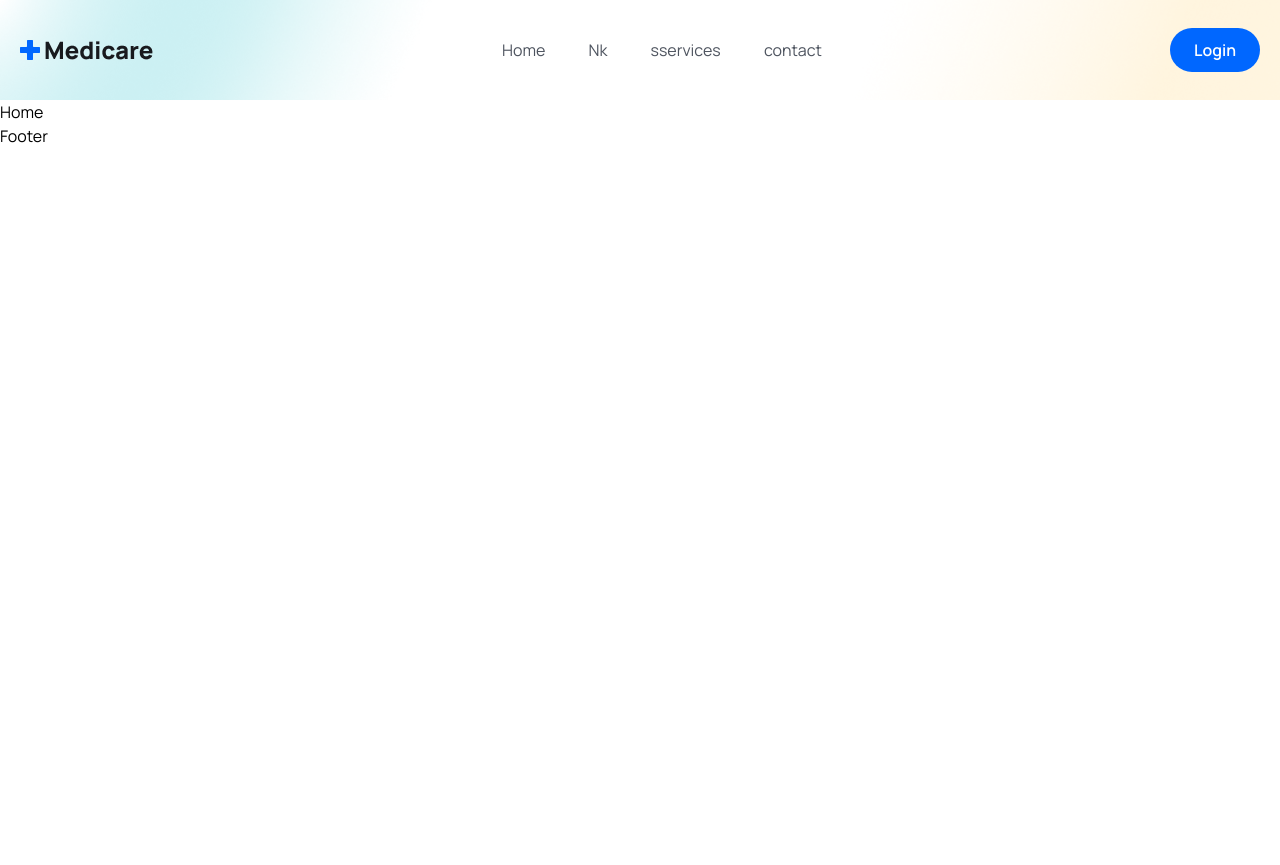
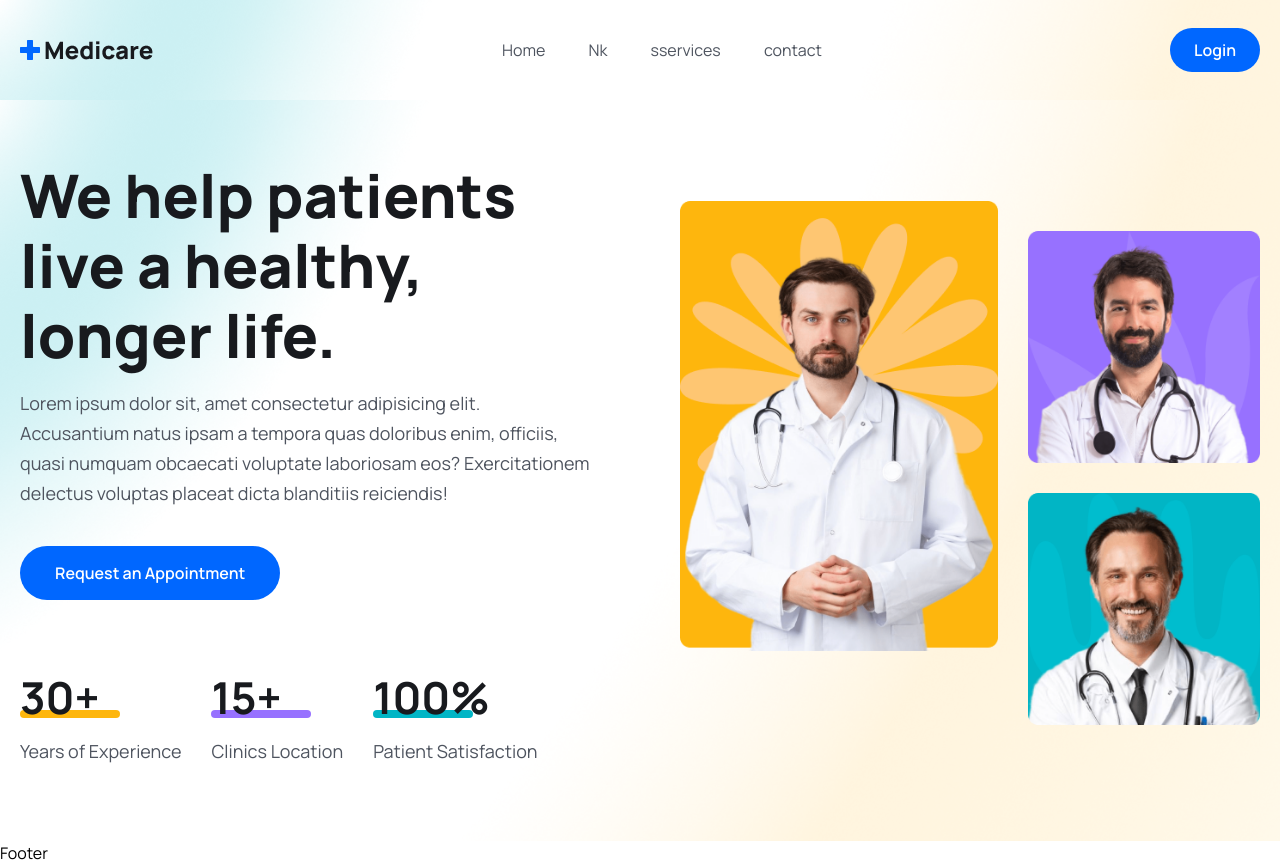
Before and after one commit to manisprasad/clinic, a React (Vite) app in the folder frontend/: page / in a window 1280 px wide. Before the commit the page ends 800 px from the top, so only its background shows below. Built offline with nearby package versions, Linux system fonts and the light colour scheme.

Commit message:
first commit

```diff
--- a/frontend/src/index.css
+++ b/frontend/src/index.css
@@ -24,12 +24,16 @@
         @apply text-[44px] leading-[54px] font-[700] text-headingColor;
     }
 
-    .text_para{
+    .text__para{
         @apply text-[18px] leading-[30px] font-[400] text-textColor mt-[18px];
     }
 
     .header{
         @apply bg-[url('./assets/images/mask.png')] bg-no-repeat bg-center bg-cover w-full h-[100px] leading-[100px];
+    }
+
+    .hero__section{
+        @apply bg-[url('./assets/images/hero-bg.png')] bg-no-repeat bg-center bg-cover;
     }
 }
 
--- a/frontend/src/pages/Home.jsx
+++ b/frontend/src/pages/Home.jsx
@@ -1,8 +1,69 @@
 import React from 'react'
+import heroImg01 from '../assets/images/hero-img01.png';
+import heroImg02 from '../assets/images/hero-img02.png';
+import heroImg03 from '../assets/images/hero-img03.png';
 
 const Home = () => {
   return (
-    <div>Home</div>
+    <>
+      {/* -------hero section-------- */}
+        <section className='hero__section pt-[60px] 2xl:h-[800px]'>
+          <div className='container'>
+            <div className='flex flex-col lg:flex-row gap-[90px] items-center justify-between'>
+              {/* ---------hero section---------- */}
+              <div>
+                <div className='lg:w-[570px]'>
+                  <h1 className='text-[36px] leading-[46px] text-headingColor font-[800] md:text-[60px] md:leading-[70px]'>
+                    We help patients live a healthy, longer life.
+                  </h1>
+                  <p className='text__para'>
+                    Lorem ipsum dolor sit, amet consectetur adipisicing elit. Accusantium natus ipsam a tempora quas doloribus enim, officiis, quasi numquam obcaecati voluptate laboriosam eos? Exercitationem delectus voluptas placeat dicta blanditiis reiciendis!
+                  </p>
+                  <button className='btn'>Request an Appointment</button>
+                </div>
+                {/* ---------hero section---------- */}
+                <div className='mt-[30px] lg:mt-[70px] flex flex-col lg:flex-row lg:items-center gap-5 lg:gap-[30px]'>
+                  <div>
+                    <h2 className='text-[36px] leading-[56px] lg:text-[44px] lg:leading-[54px] font-[700] text-headingColor'>
+                      30+
+                    </h2>
+                    <span className='w-[100px] h-2 bg-yellowColor rounded-full block mt-[-14px]'></span>
+                    <p className='text__para'>Years of Experience</p>
+                  </div>
+                  <div>
+                    <h2 className='text-[36px] leading-[56px] lg:text-[44px] lg:leading-[54px] font-[700] text-headingColor'>
+                      15+
+                    </h2>
+                    <span className='w-[100px] h-2 bg-purpleColor rounded-full block mt-[-14px]'></span>
+                    <p className='text__para'>Clinics Location</p>
+                  </div>
+                  <div>
+                    <h2 className='text-[36px] leading-[56px] lg:text-[44px] lg:leading-[54px] font-[700] text-headingColor'>
+                      100%
+                    </h2>
+                    <span className='w-[100px] h-2 bg-irisBlueColor rounded-full block mt-[-14px]'></span>
+                    <p className='text__para'>Patient Satisfaction</p>
+                  </div>
+                </div>
+              </div>
+              {/* ---------hero section---------- */}
+
+              <div className='flex gap-[30px] justify-end'>
+                <div>
+                  <img className='w-full' src={heroImg01} alt="" />
+                </div>
+                <div className='mt-[30px]'>
+                  <img className='w-full mb-[30px]' src={heroImg02} alt="" />
+                  <img className='w-full' src={heroImg03} alt="" />
+                </div>
+              </div>
+            </div>
+          </div>
+        </section>
+      {/* -------hero section end-------- */}
+
+
+    </>
   )
 }
 
```
